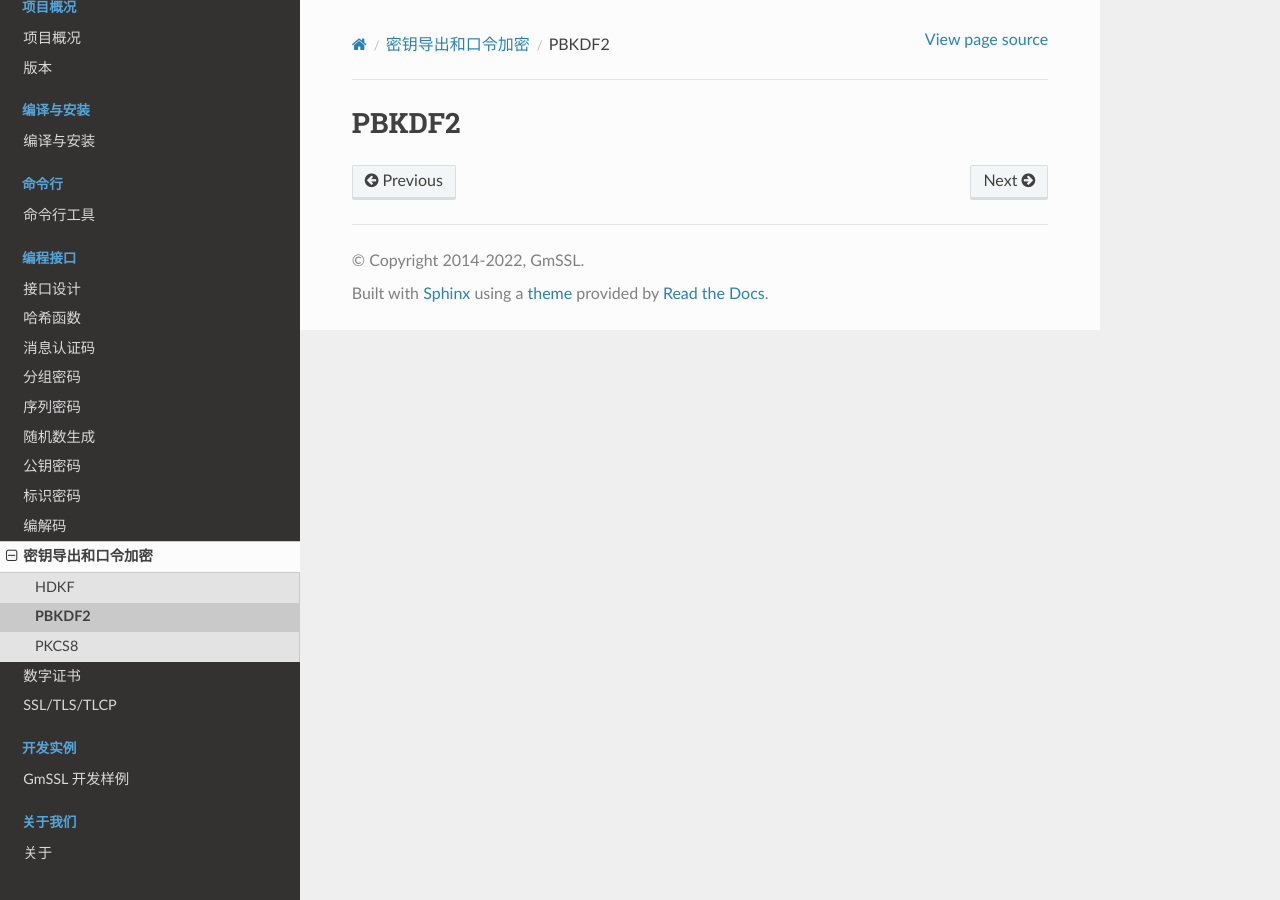
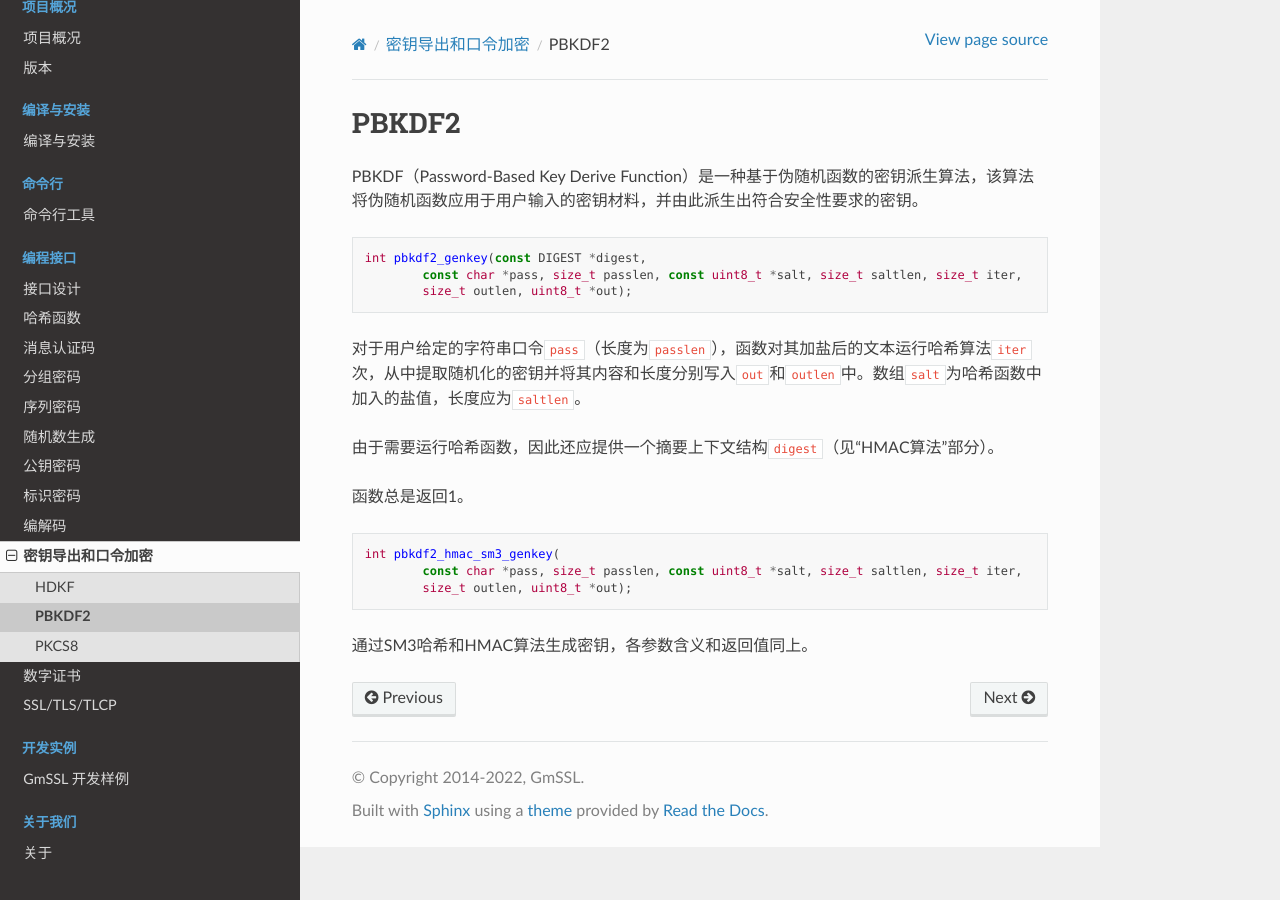
Before and after one commit to zxm256/gmssl-docs, a Sphinx documentation site: the page built from docs/source/key_derive/pbkdf2.md, in a window 1280 px wide. Built offline with Sphinx 7.4.7 and the Read the Docs theme 2.0.0, drawn with Linux system fonts in a browser that asks for light colours; pages that are not in the unit, such as notebooks, are missing from menus.

Commit message:
Update pbkdf2.md

````diff
--- a/docs/source/key_derive/pbkdf2.md
+++ b/docs/source/key_derive/pbkdf2.md
@@ -1 +1,23 @@
 # PBKDF2
+
+PBKDF（Password-Based Key Derive Function）是一种基于伪随机函数的密钥派生算法，该算法将伪随机函数应用于用户输入的密钥材料，并由此派生出符合安全性要求的密钥。
+
+```c
+int pbkdf2_genkey(const DIGEST *digest,
+	const char *pass, size_t passlen, const uint8_t *salt, size_t saltlen, size_t iter,
+	size_t outlen, uint8_t *out);
+```
+
+对于用户给定的字符串口令`pass`（长度为`passlen`），函数对其加盐后的文本运行哈希算法`iter`次，从中提取随机化的密钥并将其内容和长度分别写入`out`和`outlen`中。数组`salt`为哈希函数中加入的盐值，长度应为`saltlen`。
+
+由于需要运行哈希函数，因此还应提供一个摘要上下文结构`digest`（见“HMAC算法”部分）。
+
+函数总是返回1。
+
+```c
+int pbkdf2_hmac_sm3_genkey(
+	const char *pass, size_t passlen, const uint8_t *salt, size_t saltlen, size_t iter,
+	size_t outlen, uint8_t *out);
+```
+
+通过SM3哈希和HMAC算法生成密钥，各参数含义和返回值同上。
````
